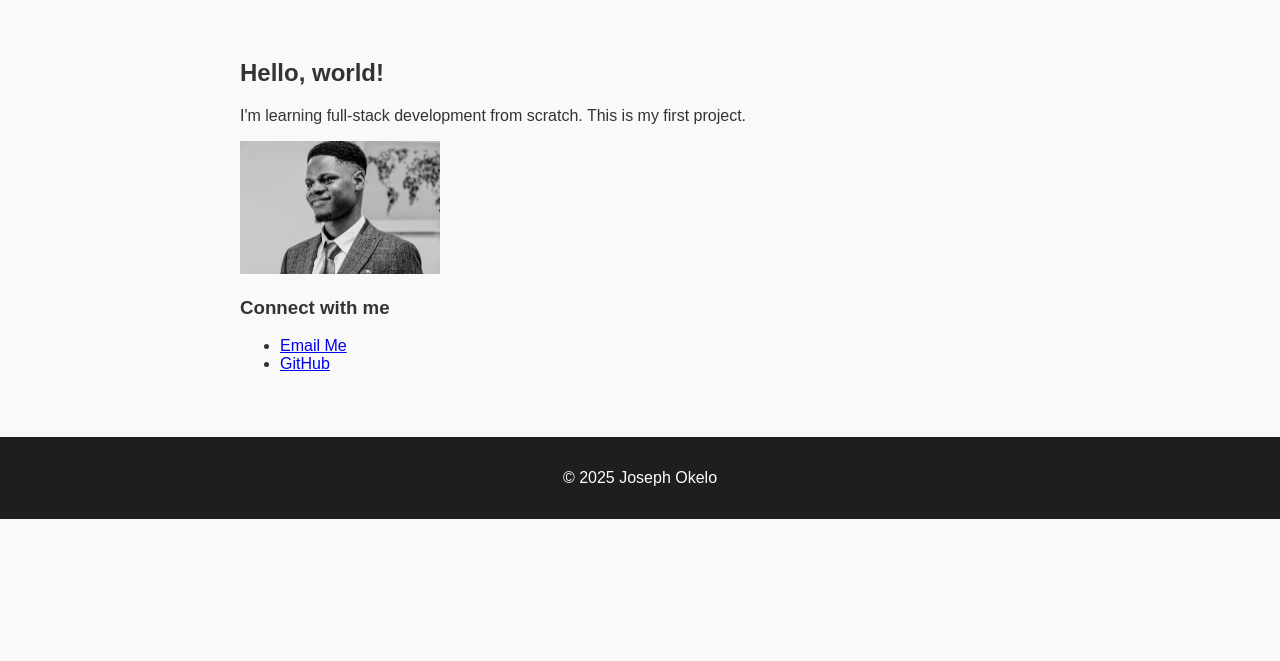
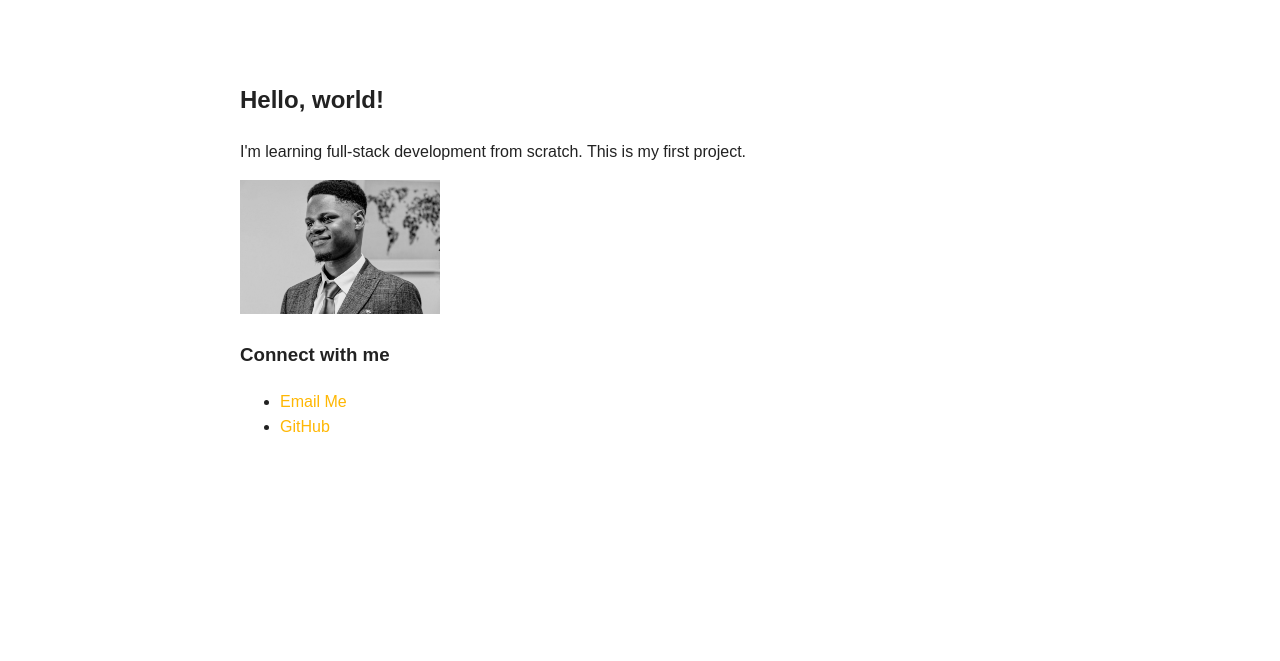
Before and after one commit to joedevOp/week1-html-basics, a plain HTML site: page index.html in a window 1280 px wide. Shown: the part 139-800 px from the top of the page. Drawn offline with Linux system fonts and the light colour scheme.

Commit message:
added global light/dark theme support

```diff
--- a/index.html
+++ b/index.html
@@ -27,7 +27,7 @@
       <h3>Connect with me</h3>
       <ul>
         <li><a href="mailto:duorkagz@gamil.com">Email Me</a></li>
-        <li><a href="https://github.com/<joedevOp>" target="_blank">GitHub</a></li>
+        <li><a href="https://github.com/joedevOp/week1-html-basics.git">GitHub</a></li>
       </ul>
     </section>
   </main>
--- a/style.css
+++ b/style.css
@@ -1,14 +1,22 @@
+:root {
+    --bg-color: #ffffff;
+    --text-color: #222;
+    --primary-color: #1e90ff;
+    --accent-color: #ffb703;
+}
 body {
-    font-family: Arial, Helvetica, sans-serif;
+    font-family: 'poppins' , sans-serif ;
     margin: 0;
     padding: 0;
-    background-color:  #f9f9f9;
-    color: #333;
+    background-color:  var(--bg-color);
+    color: var(--text-color);
+    line-height: 1.6;
 }
 
 header, footer {
-    background-color: #1e1e1e;
-    color: white;
+    padding: 0;
+    background-color: var(--bg-color);
+    color: #fff;
     padding:  1em;
     text-align: center;
 }
@@ -20,11 +28,20 @@ nav a {
 
 }
 
+a {
+    color: var(--accent-color);
+    text-decoration: none;
+}
+
+
+
 main {
     max-width: 800px;
     margin: 2em auto;
     padding: 1em;
 }
+
+/* Responsove design for screen width */
 
 @media (max-width: 600px) {
     main {
@@ -35,3 +52,14 @@ main {
         margin: 10px 0;
     }
 }
+
+/* Theme preference (light/dark) */
+
+@media (prefers-color-scheme: dark) {
+    :root {
+    --bg-color: #ffffff;
+    --text-color: #222;
+    --primary-color: #1e90ff;
+    --accent-color: #ffb703;
+    }
+}
```
